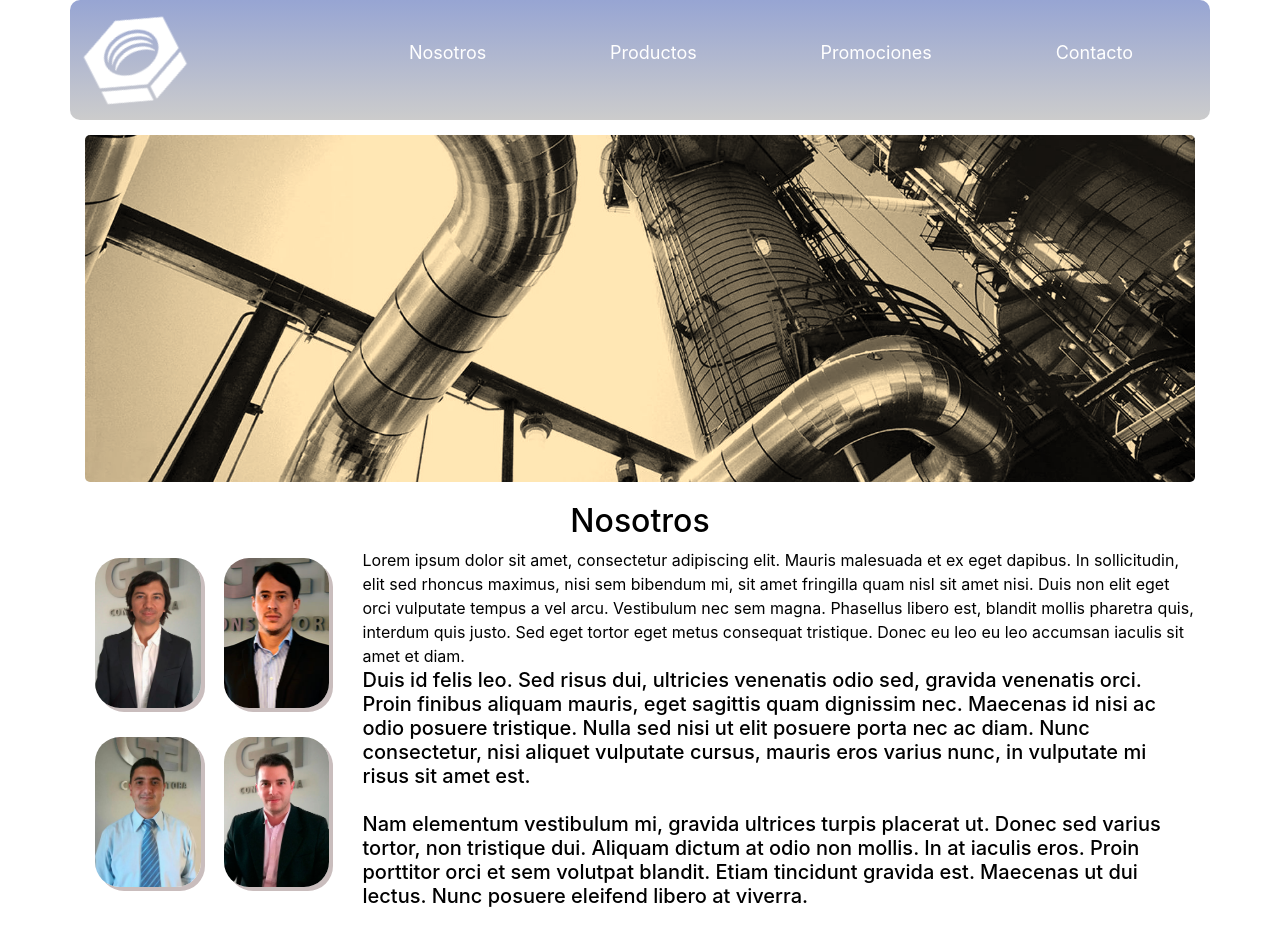
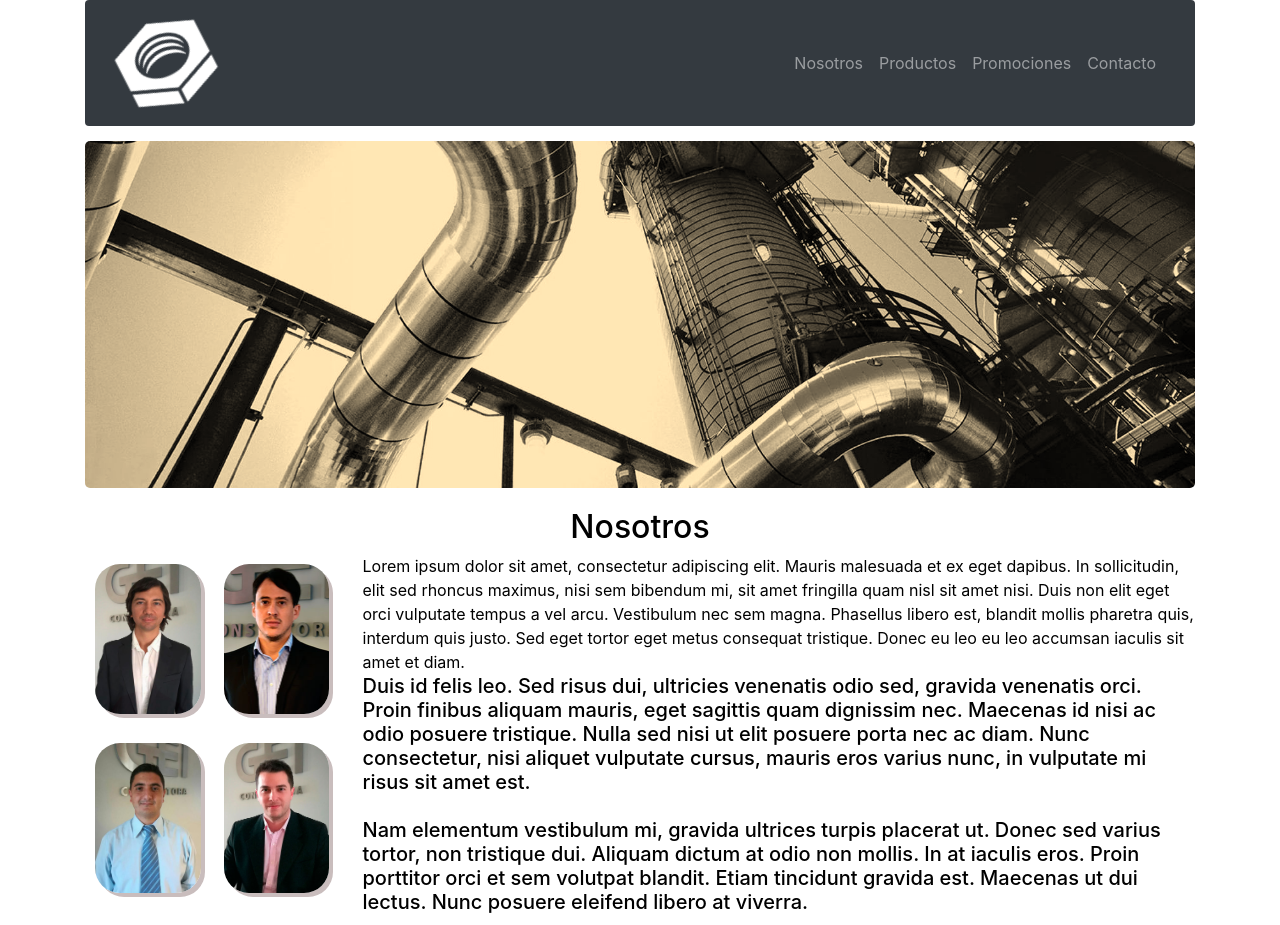
Before and after one commit to thelaw2k/curso_dw, a plain HTML site: page pages/nosotros.html in a window 1280 px wide. Shown: the top 925 px of the page. Drawn offline with nearby package versions, Linux system fonts and the light colour scheme.

Commit message:
Agregado Bootstrap a todas las paginas para desafio complementario APLICANDO BOOTSTRAP 2

```diff
--- a/pages/nosotros.html
+++ b/pages/nosotros.html
@@ -5,7 +5,7 @@
     <meta http-equiv="X-UA-Compatible" content="IE=edge">
     <meta name="viewport" content="width=device-width, initial-scale=1.0">
     <link rel="stylesheet" href="../css/estilos.css">
-    <title>Clase 11 - Desarrollo Web</title>
+    <title>Clase 12 - Desarrollo Web</title>
 
     <!-- Latest compiled and minified CSS -->
     <link rel="stylesheet" href="https://cdn.jsdelivr.net/npm/bootstrap@4.6.1/dist/css/bootstrap.min.css">
@@ -23,15 +23,30 @@
 <body>
 
     <!-- Encabezado y menu -->
-    <header>
-        <nav class="header container">
-            <a href="../index.html"><img src="../assets/logo_tuerca.png" alt="Logo del sitio" class="header__logo" /></a>
-            <ul class="header__menu">
-                <li><a href="./nosotros.html">Nosotros</a></li>
-                <li><a href="./productos.html">Productos</a></li>
-                <li><a href="./promociones.html">Promociones</a></li>
-                <li><a href="./contacto.html">Contacto</a></li>
-            </ul>
+    <header class="container">
+        <nav class="navbar navbar-expand-lg bg-dark navbar-dark rounded sticky-top">
+            <div class="container-fluid">
+                <a href="../index.html" class="navbar-brand"><img src="../assets/logo_tuerca.png" alt="Logo del sitio" class="header__logo" /></a>
+                <button class="navbar-toggler" type="button" data-bs-toggle="collapse" data-bs-target="#navbarToggler" aria-controls="navbarToggler" aria-expanded="false" aria-label="Toggle navigation">
+                    <span class="navbar-toggler-icon"></span>
+                </button>
+                <div class="collapse navbar-collapse justify-content-end" id="navbarToggler">
+                    <ul class="navbar-nav me-auto mb-2 mb-lg-0">
+                        <li class="nav-item">
+                        <a class="nav-link" aria-current="page" href="./nosotros.html">Nosotros</a>
+                        </li>
+                        <li class="nav-item">
+                        <a class="nav-link" href="./productos.html">Productos</a>
+                        </li>
+                        <li class="nav-item">
+                        <a class="nav-link" href="./promociones.html">Promociones</a>
+                        </li>
+                        <li class="nav-item">
+                        <a class="nav-link" href="./contacto.html">Contacto</a>
+                        </li>
+                    </ul>
+                </div>
+            </div>
         </nav>
     </header>
 
```
Also changed, not shown: index.html (+24 -9 lines), pages/contacto.html (+24 -9 lines), pages/productos.html (+24 -9 lines), pages/promociones.html (+24 -9 lines).
